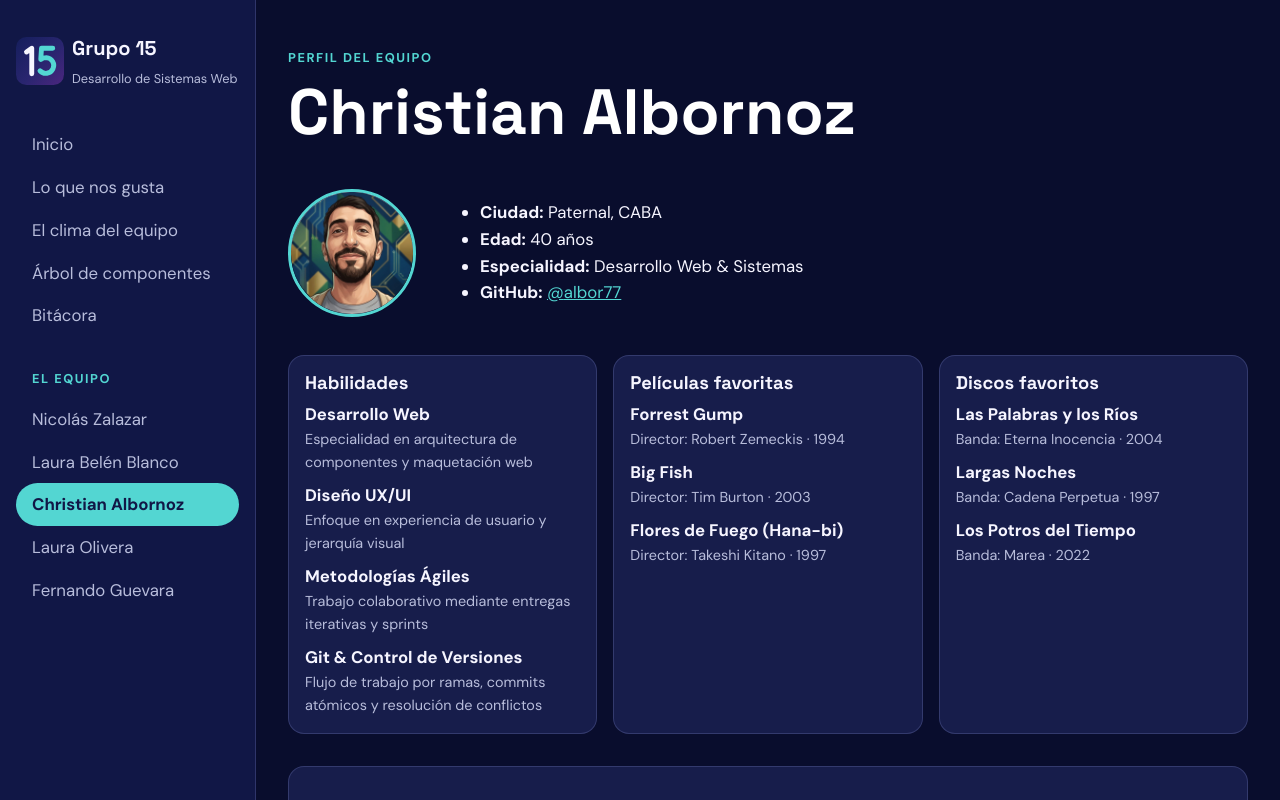
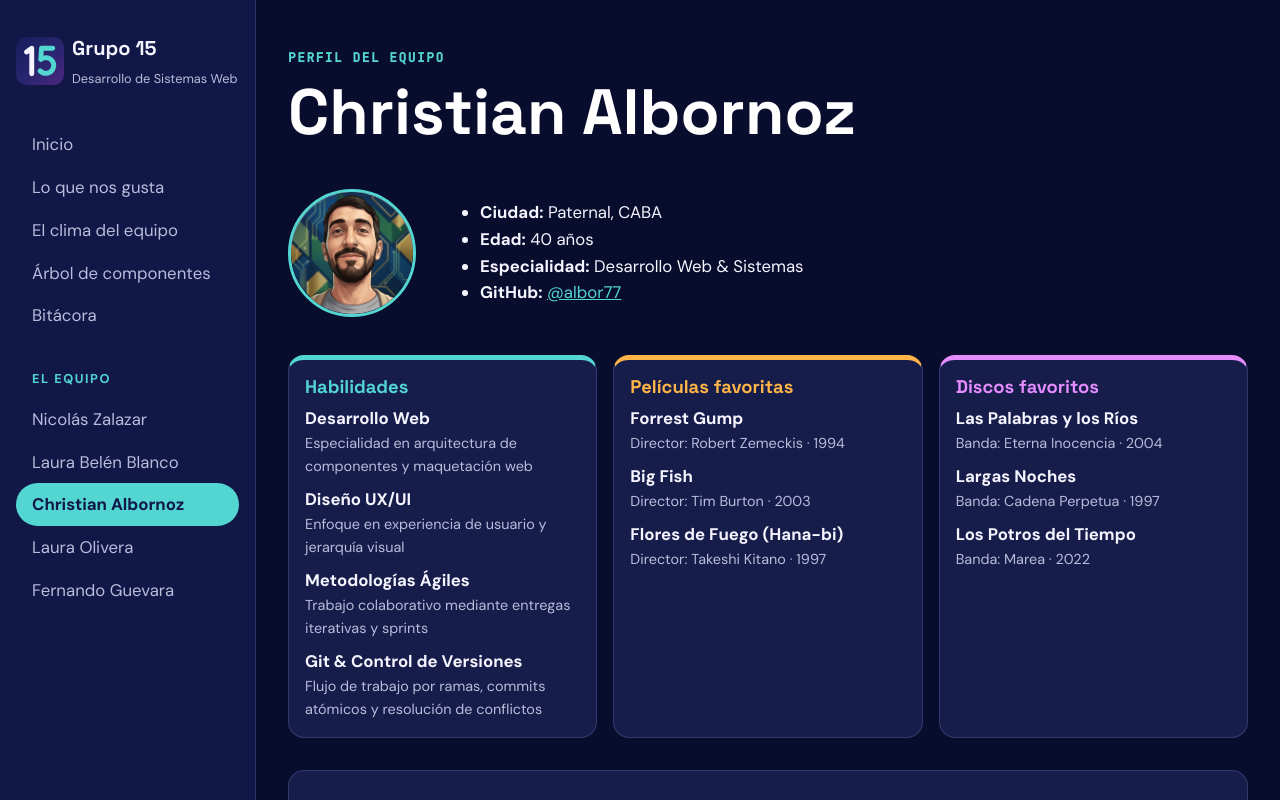
Before and after one commit to Nicoalazar/SitioWebGrupal-React, a React (Vite) app: page /equipo/christian-albornoz in a window 1280 px wide. Shown: the top 800 px of the page. Built offline with nearby package versions, Linux system fonts and the light colour scheme.

Commit message:
feat(sprint-4): identidad visual del TP2: acento ámbar, color por tipo y fuente mono

```diff
--- a/index.html
+++ b/index.html
@@ -12,7 +12,7 @@
   <link rel="preconnect" href="https://fonts.googleapis.com">
   <link rel="preconnect" href="https://fonts.gstatic.com" crossorigin>
   <link rel="stylesheet"
-    href="https://fonts.googleapis.com/css2?family=DM+Sans:wght@400;500;700&family=Space+Grotesk:wght@500;600;700&display=swap">
+    href="https://fonts.googleapis.com/css2?family=DM+Sans:wght@400;500;700&family=JetBrains+Mono:wght@500&family=Space+Grotesk:wght@500;600;700&display=swap">
 </head>
 
 <body>
--- a/src/components/TarjetaPerfil.css
+++ b/src/components/TarjetaPerfil.css
@@ -19,12 +19,14 @@
 .tarjeta-perfil-gustos-bloque {
   padding: var(--space-md);
   border: 1px solid var(--color-card-border);
+  border-top: 5px solid var(--color-tipo, var(--color-accent));
   border-radius: var(--radius);
   background: var(--color-surface);
 }
 
 .tarjeta-perfil-gustos-bloque h2 {
   margin: 0 0 var(--space-sm);
+  color: var(--color-tipo, var(--color-text));
   font-size: var(--fs-md);
 }
 
--- a/src/components/TarjetaPerfil.jsx
+++ b/src/components/TarjetaPerfil.jsx
@@ -1,11 +1,11 @@
 import './TarjetaPerfil.css';
 
 // Cada colección del integrante se muestra como una lista con su dato extra
-function ListaGustos({ titulo, items }) {
+function ListaGustos({ titulo, tipo, items }) {
   if (!items.length) return null;
 
   return (
-    <section className="tarjeta-perfil-gustos-bloque">
+    <section className={`tarjeta-perfil-gustos-bloque tipo-${tipo}`}>
       <h2>{titulo}</h2>
       <ul>
         {items.map((item) => (
@@ -58,9 +58,9 @@ export default function TarjetaPerfil({
       </div>
 
       <div className="tarjeta-perfil-gustos">
-        <ListaGustos titulo="Habilidades" items={habilidades} />
-        <ListaGustos titulo="Películas favoritas" items={peliculas} />
-        <ListaGustos titulo="Discos favoritos" items={discos} />
+        <ListaGustos titulo="Habilidades" tipo="habilidad" items={habilidades} />
+        <ListaGustos titulo="Películas favoritas" tipo="pelicula" items={peliculas} />
+        <ListaGustos titulo="Discos favoritos" tipo="disco" items={discos} />
       </div>
 
       <section className="tarjeta-perfil-interaccion" aria-label={`Interacción de ${nombre}`}>
--- a/src/pages/Catalogo.css
+++ b/src/pages/Catalogo.css
@@ -29,7 +29,7 @@
 
 .catalogo-campo input,
 .catalogo-campo select {
-  padding: 0.6rem 0.8rem;
+  padding: var(--pad-campo);
   border: 1px solid var(--color-card-border);
   border-radius: var(--radius);
   background: var(--color-bg-alt);
@@ -39,7 +39,7 @@
 
 .catalogo-restablecer,
 .catalogo-detalle-boton {
-  padding: 0.55rem 1rem;
+  padding: var(--pad-boton);
   border: 1px solid var(--color-accent);
   border-radius: var(--radius-pill);
   background: transparent;
@@ -90,7 +90,7 @@
   align-items: flex-start;
   padding: var(--space-lg);
   border: 1px solid var(--color-card-border);
-  border-top: 5px solid var(--color-accent);
+  border-top: 5px solid var(--color-tipo, var(--color-accent));
   border-radius: var(--radius);
   background: var(--color-surface);
 }
@@ -103,7 +103,8 @@
 
 .catalogo-tipo {
   margin: 0;
-  color: var(--color-accent);
+  color: var(--color-tipo, var(--color-accent));
+  font-family: var(--font-mono);
   font-size: var(--fs-xs);
   font-weight: 700;
   letter-spacing: 0.1em;
--- a/src/pages/Catalogo.jsx
+++ b/src/pages/Catalogo.jsx
@@ -104,7 +104,7 @@ export default function Catalogo() {
             const idDetalle = `detalle-${registro.id}`;
             const integrante = integrantes.find(({ slug }) => slug === registro.slug);
             return (
-              <li key={registro.id} className="catalogo-tarjeta">
+                <li key={registro.id} className={`catalogo-tarjeta tipo-${registro.tipo}`}>
                 <p className="catalogo-tipo">
                   {ETIQUETA_TIPO[registro.tipo]}{registro.tipo === 'habilidad' && ` · ${registro.categoria}`}
                 </p>
--- a/src/pages/Clima.css
+++ b/src/pages/Clima.css
@@ -11,7 +11,7 @@
 }
 
 .clima-reintentar {
-  padding: 0.55rem 1rem;
+  padding: var(--pad-boton);
   border: 1px solid var(--color-accent);
   border-radius: var(--radius-pill);
   background: transparent;
@@ -67,7 +67,7 @@
 .clima-temperatura {
   margin: var(--space-sm) 0 0;
   font-family: var(--font-heading);
-  font-size: 2.5rem;
+  font-size: var(--fs-dato);
   font-weight: 700;
   line-height: 1;
 }
--- a/src/pages/Inicio.css
+++ b/src/pages/Inicio.css
@@ -9,14 +9,14 @@
   display: inline-block;
   padding: var(--space-sm) var(--space-lg);
   border-radius: var(--radius-pill);
-  background: var(--color-accent);
+  background: var(--color-accent-2);
   color: var(--color-primary);
   font-weight: 700;
   text-decoration: none;
 }
 
 .portada-boton:hover {
-  background: var(--color-accent-soft);
+  background: var(--color-accent-2-soft);
 }
 
 .portada-secciones {
--- a/src/styles/global.css
+++ b/src/styles/global.css
@@ -79,6 +79,7 @@ img {
 .etiqueta {
   margin: 0 0 var(--space-sm);
   color: var(--color-accent);
+  font-family: var(--font-mono);
   font-size: var(--fs-xs);
   font-weight: 700;
   letter-spacing: 0.12em;
@@ -134,8 +135,14 @@ img {
 
 .bitacora-entrada time {
   color: var(--color-text-muted);
+  font-family: var(--font-mono);
   font-size: var(--fs-sm);
 }
+
+/* Color por tipo de contenido: cada bloque define --color-tipo y sus hijos lo usan */
+.tipo-habilidad { --color-tipo: var(--color-tipo-habilidad); }
+.tipo-pelicula { --color-tipo: var(--color-tipo-pelicula); }
+.tipo-disco { --color-tipo: var(--color-tipo-disco); }
 
 @media (prefers-reduced-motion: reduce) {
   *,
--- a/src/styles/tokens.css
+++ b/src/styles/tokens.css
@@ -1,5 +1,6 @@
-/* Tokens del sistema visual. Parten de la paleta y las tipografías del TP1;
-   la identidad propia del TP2 se trabaja en el Sprint 4. */
+/* Tokens del sistema visual. Base del TP1 (azul marino y turquesa) más la
+   identidad propia del TP2 (Sprint 4): segundo acento ámbar, un color por
+   tipo de contenido y una fuente mono para los detalles técnicos. */
 :root {
   /* Paleta */
   --color-primary: #111746;
@@ -17,10 +18,19 @@
   --color-focus: #ffffff;
   --color-success: #7ee2a8;
   --color-error: #ff9a9a;
+  /* Identidad TP2: segundo acento, para la acción principal de cada pantalla */
+  --color-accent-2: #ffb547;
+  --color-accent-2-soft: #ffd59a;
+
+  /* Un color por tipo de contenido: el mismo en perfiles y catálogo.
+     Contraste sobre --color-surface: 9.1, 9.1 y 7.3 (AA pide 4.5) */
+  --color-tipo-habilidad: var(--color-accent);
+  --color-tipo-pelicula: var(--color-accent-2);
+  --color-tipo-disco: #e58cff;
 
   /* Tipografía */
   --font-heading: "Space Grotesk", sans-serif;
-  --font-body: "DM Sans", sans-serif;
+  --font-body: "DM Sans", sans-serif;  --font-mono: "JetBrains Mono", monospace;
 
   --fs-xs: 0.8rem;
   --fs-sm: 0.9rem;
@@ -28,7 +38,7 @@
   --fs-md: 1.15rem;
   --fs-lg: 1.25rem;
   --fs-h1: clamp(2.2rem, 6vw, 4rem);
-  --fs-h2: clamp(1.5rem, 3vw, 2rem);
+  --fs-h2: clamp(1.5rem, 3vw, 2rem);  --fs-dato: 2.5rem;
 
   /* Espaciado y layout */
   --space-xs: 0.25rem;
@@ -37,7 +47,8 @@
   --space-lg: 2rem;
   --space-xl: 3rem;
   --radius: 1rem;
-  --radius-pill: 999px;
+  --radius-pill: 999px;  --pad-boton: 0.55rem 1rem;
+  --pad-campo: 0.6rem 0.8rem;
   --sidebar-width: 16rem;
   --topbar-height: 3.5rem;
   --content-max: 70rem;
```
